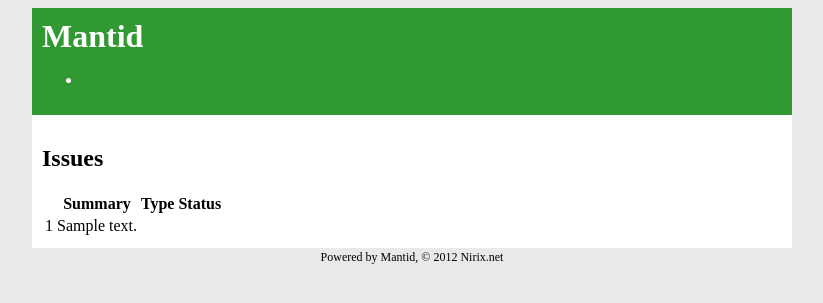
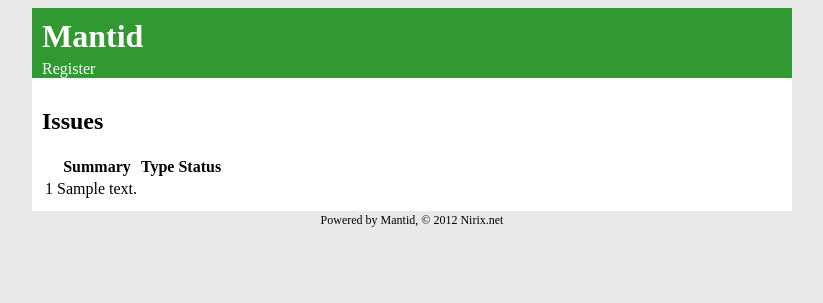
Before and after one commit to nirix-old/mantid_flask, a Python web app: template templates/issues/index.html in a window 1280 px wide. Shown: the top 303 px of the page, without its empty margins (228-1051 px from the left). Run offline with Jinja, Linux system fonts and the light colour scheme; the template is opened without the code that fills it: most values are stand-ins (such as "Sample title", 1, 10 or a date in 2020).

Commit message:
Started CSS for navbar.

```diff
--- a/_dev/css/mantid.sass
+++ b/_dev/css/mantid.sass
@@ -34,15 +34,32 @@
   background: #319931
   color: #fff
   padding: 10px
+  padding-bottom: 0
 
   h1
     display: inline-block
     color: #fff
     margin: 0
+    margin-bottom: 5px
 
-    a
-      color: #fff
-      text-decoration: none
+  a
+    color: #fff
+    text-decoration: none
+
+#navbar
+  ul
+    list-style: none
+    margin: 0
+    padding: 0
+
+    li
+      display: inline
+      float: left
+
+  &:after
+    content: ""
+    display: block
+    clear: both
 
 #page
   background: #fff
```
Also changed, not shown: public/assets/css/mantid.css.
